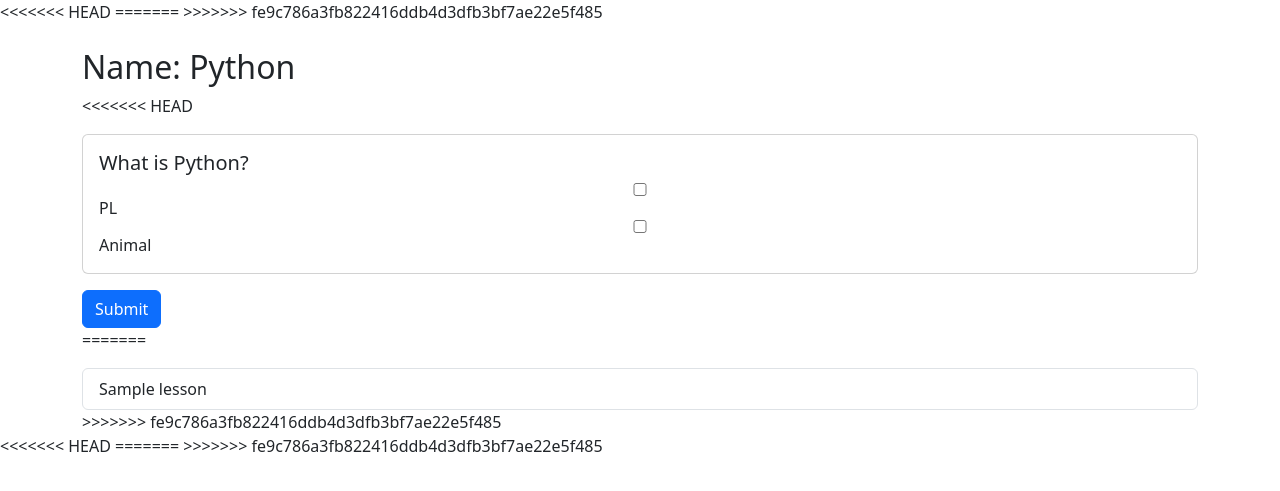
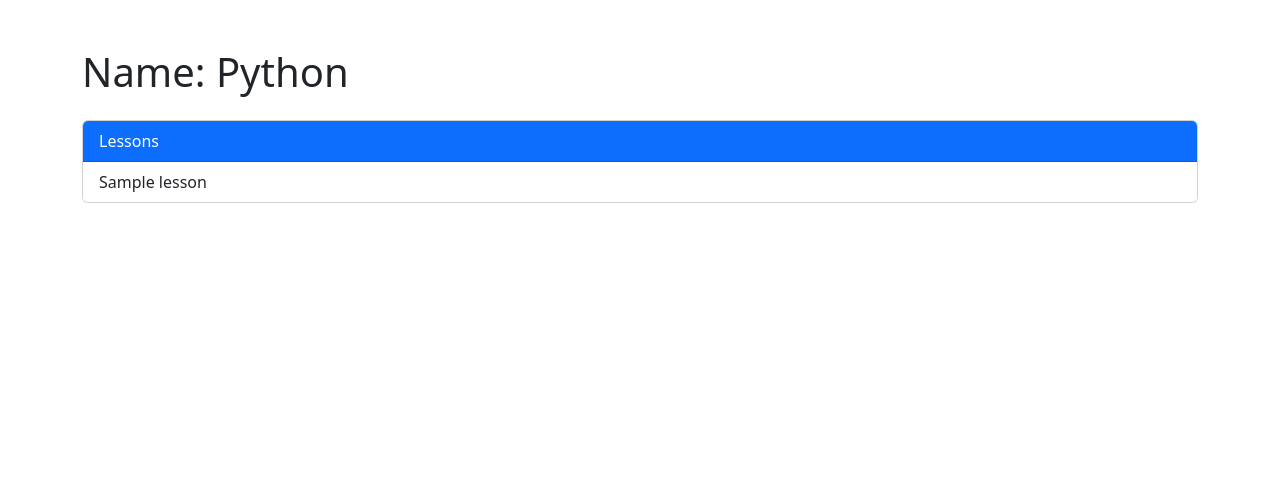
Before and after one commit to JoshiSavri/django_online-course, a Django app: template course/templates/course/course_details_bootstrap.html in a window 1280 px wide. Shown: the top 491 px of the page. Run offline with Django 4.2, Linux system fonts and the light colour scheme; the template is opened without the code that fills it: values that come from a table or form of the project are taken from there, others are empty; data comes from the database, SQL or seed files in the repository; tables that the repository leaves empty hold one stand-in row (values such as "Sample post"); parts of the project's set-up code (start-up, migrations or seed data) failed here and were passed over.

Commit message:
Refactor course details template for better layout

```diff
--- a/course/templates/course/course_details_bootstrap.html
+++ b/course/templates/course/course_details_bootstrap.html
@@ -1,51 +1,40 @@
 <!DOCTYPE html>
 <html>
 <head>
-<<<<<<< HEAD
-    <title>Course</title>
-=======
     <title>Course Details</title>
->>>>>>> fe9c786a3fb822416ddb4d3dfb3bf7ae22e5f485
+
+    <!-- Bootstrap -->
     <link href="https://cdn.jsdelivr.net/npm/bootstrap@5.3.0/dist/css/bootstrap.min.css" rel="stylesheet">
 </head>
 <body>
 
-<div class="container mt-4">
+<div class="container mt-5">
 
-    <h2>{{ course.name }}</h2>
+    <!-- Course Name -->
+    <h1 class="mb-4">{{ course.name }}</h1>
 
-<<<<<<< HEAD
-    <form method="POST" action="{% url 'submit_exam' course.id %}">
-        {% csrf_token %}
+    <!-- Lessons List -->
+    <div class="card">
+        <div class="card-header bg-primary text-white">
+            Lessons
+        </div>
 
-        {% for question in course.question_set.all %}
-            <div class="card mt-3 p-3">
-                <h5>{{ question.question_text }}</h5>
+        <ul class="list-group list-group-flush">
 
-                {% for choice in question.choice_set.all %}
-                    <input type="checkbox" name="choice" value="{{ choice.id }}">
-                    {{ choice.choice_text }} <br>
-                {% endfor %}
-            </div>
-        {% endfor %}
+            {% for lesson in course.lesson_set.all %}
+                <li class="list-group-item">
+                    {{ lesson.title }}
+                </li>
+            {% empty %}
+                <li class="list-group-item text-muted">
+                    No lessons available
+                </li>
+            {% endfor %}
 
-        <button class="btn btn-primary mt-3">Submit</button>
-    </form>
-=======
-    <div class="list-group mt-3">
-        {% for lesson in course.lesson_set.all %}
-            <div class="list-group-item">
-                {{ lesson.title }}
-            </div>
-        {% endfor %}
+        </ul>
     </div>
->>>>>>> fe9c786a3fb822416ddb4d3dfb3bf7ae22e5f485
 
 </div>
 
 </body>
-<<<<<<< HEAD
 </html>
-=======
-</html>
->>>>>>> fe9c786a3fb822416ddb4d3dfb3bf7ae22e5f485
```
